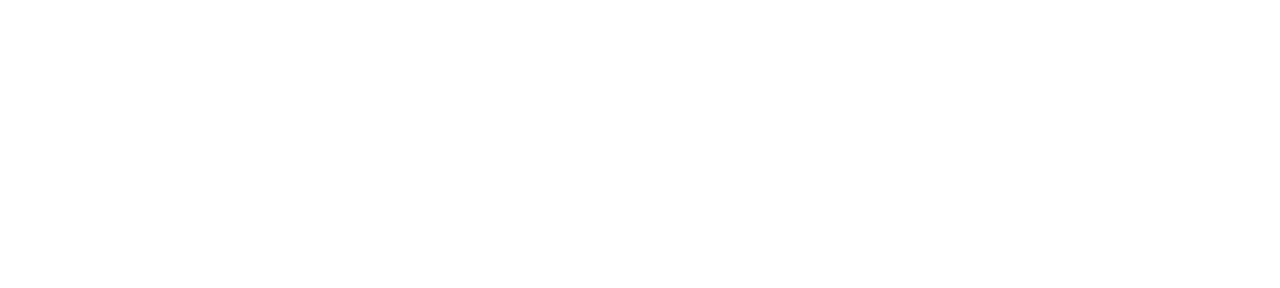
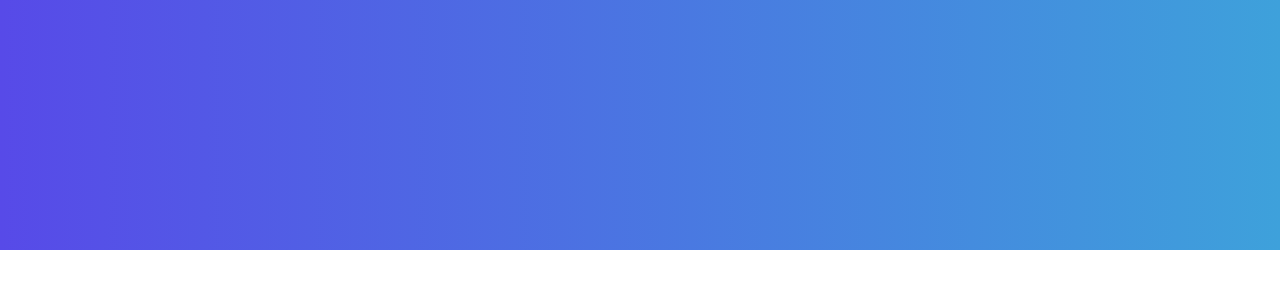
Before and after one commit to Hilger16/codelandia-desafio1, a plain HTML site: page index.html in a window 1280 px wide. Drawn offline with Linux system fonts and the light colour scheme.

Commit message:
Create the main-header component

```diff
--- /dev/null
+++ b/css/main-header.css
@@ -0,0 +1,8 @@
+.main-header {
+    background: var(--linear);
+    display: flex;
+    align-items: center;
+    justify-content: space-between;
+    height: 250px;
+    width: 100%;
+}
--- a/index.html
+++ b/index.html
@@ -9,10 +9,10 @@
 
     <link rel="stylesheet" href="./css/reset.css">
     <link rel="stylesheet" href="./css/variables.css">
+    <link rel="stylesheet" href="./css/main-header.css">
 </head>
 <body>
-    <header>
-
+    <header class="main-header">
     </header>
     <main></main>
 
```
Also changed, not shown: img/search.png (added).
